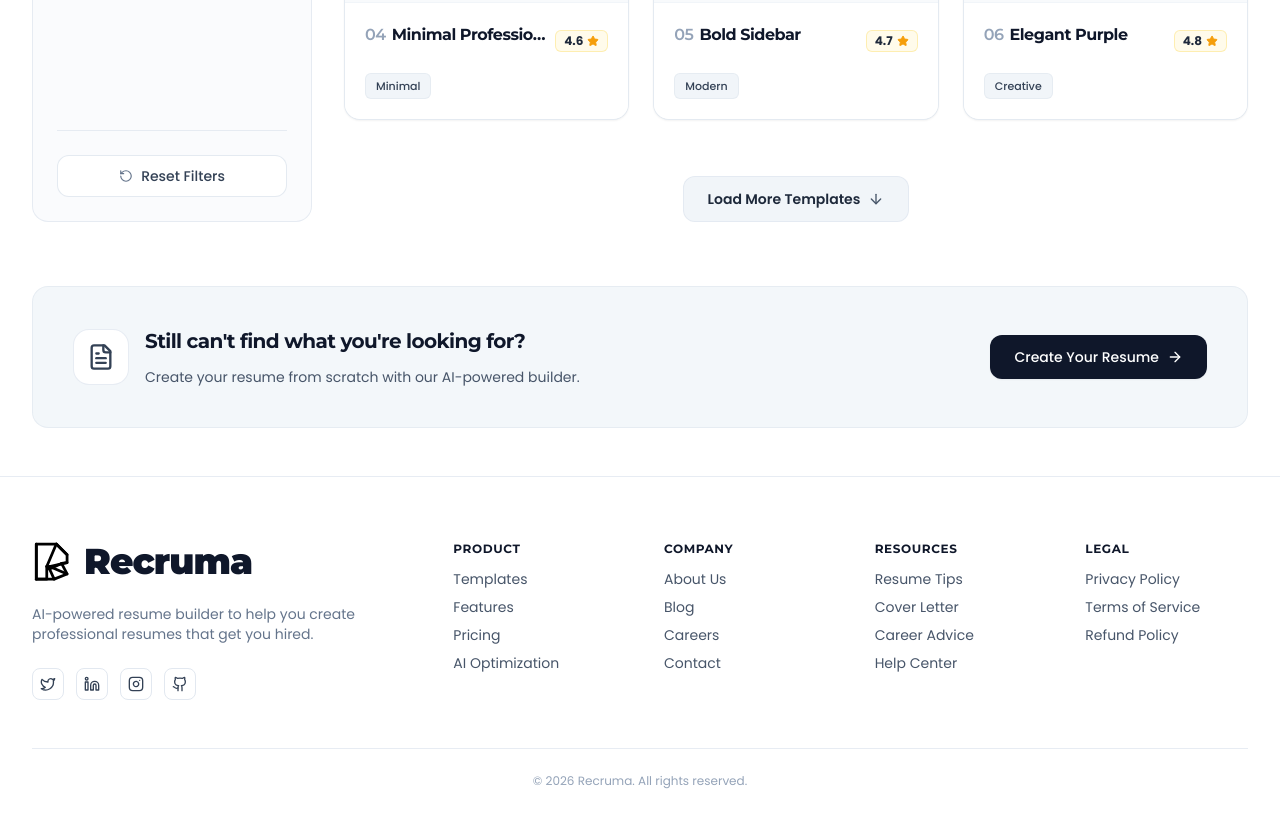
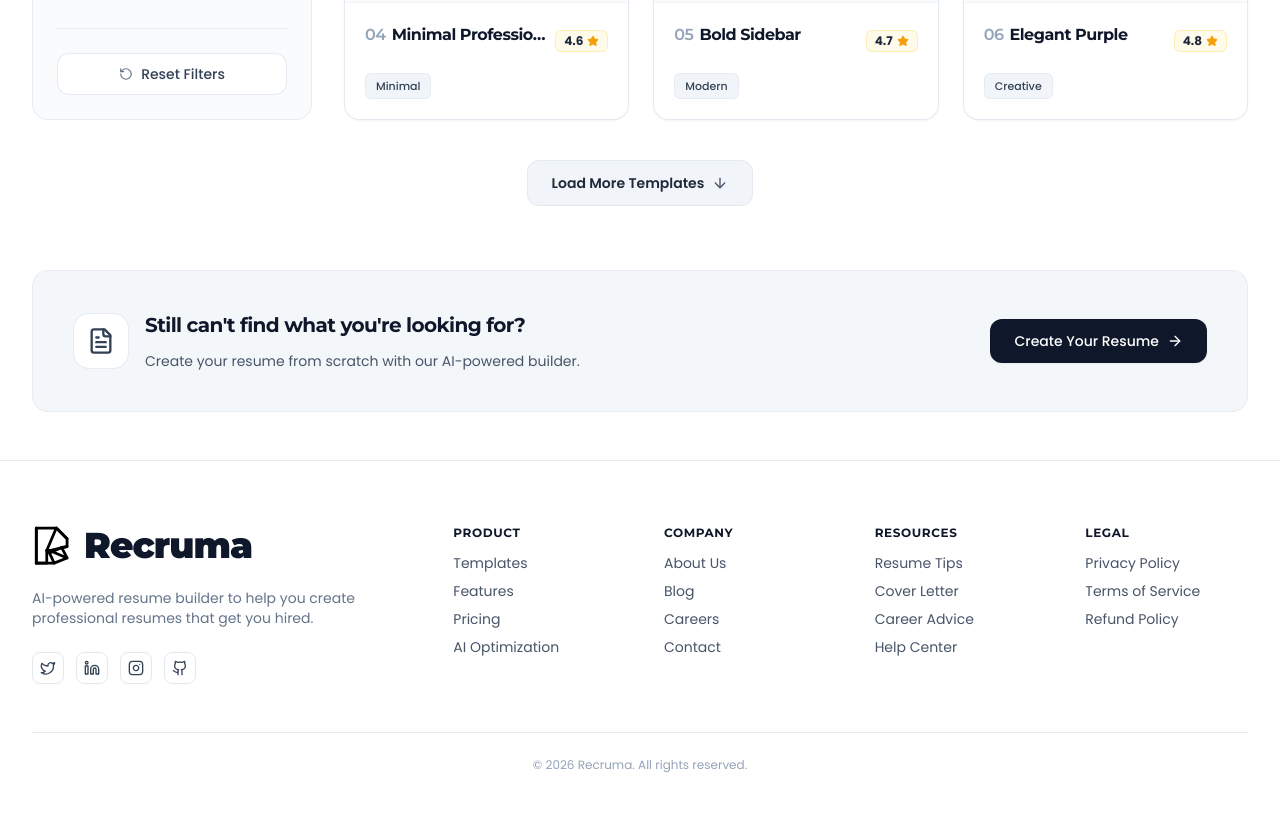
Before and after one commit to KhawajaIdrees/Recruma, a Next.js app: page /templates in a window 1280 px wide. Shown: the part 1620-2447 px from the top of the page. Built offline with nearby package versions, Linux system fonts and the light colour scheme.

Commit message:
filter template adjustment equally according to last templates before load template button

```diff
--- a/src/app/templates/page.tsx
+++ b/src/app/templates/page.tsx
@@ -431,8 +431,7 @@ export default function TemplatesPage() {
                   {/* Template Card 1 (Modern Professional) */}
                   <div
                     onMouseEnter={() => setHoveredHeroCard(1)}
-                    className={`absolute transform transition-all duration-300 ease-out p-2.5 bg-white rounded-xl border border-slate-200/90 overflow-hidden w-56 sm:w-68 h-72 sm:h-80 ${
-                      hoveredHeroCard === 1
+                    className={`absolute transform transition-all duration-300 ease-out p-2.5 bg-white rounded-xl border border-slate-200/90 overflow-hidden w-56 sm:w-68 h-72 sm:h-80 ${hoveredHeroCard === 1
                         ? "z-20 -translate-x-4 sm:-translate-x-6 translate-y-1 -rotate-2 scale-105 shadow-2xl ring-2 ring-slate-900/10"
                         : "z-10 -translate-x-2 sm:-translate-x-3 translate-y-3 -rotate-4 scale-95 opacity-90 shadow-md"
                       }`}
@@ -447,8 +446,7 @@ export default function TemplatesPage() {
                   {/* Template Card 2 (Executive Classic) */}
                   <div
                     onMouseEnter={() => setHoveredHeroCard(2)}
-                    className={`absolute transform transition-all duration-300 ease-out p-2.5 bg-white rounded-xl border border-slate-200/90 overflow-hidden w-56 sm:w-68 h-72 sm:h-80 ${
-                      hoveredHeroCard === 2
+                    className={`absolute transform transition-all duration-300 ease-out p-2.5 bg-white rounded-xl border border-slate-200/90 overflow-hidden w-56 sm:w-68 h-72 sm:h-80 ${hoveredHeroCard === 2
                         ? "z-20 translate-x-4 sm:translate-x-6 -translate-y-1 rotate-2 scale-105 shadow-2xl ring-2 ring-slate-900/10"
                         : "z-10 translate-x-2 sm:translate-x-3 -translate-y-3 rotate-5 scale-95 opacity-90 shadow-md"
                       }`}
@@ -506,8 +504,7 @@ export default function TemplatesPage() {
                 <button
                   onClick={() => setViewMode("grid")}
                   aria-label="Grid View"
-                  className={`p-1.5 rounded-md transition-colors ${
-                    viewMode === "grid"
+                  className={`p-1.5 rounded-md transition-colors ${viewMode === "grid"
                       ? "bg-slate-900 text-white shadow-xs"
                       : "text-slate-600 hover:text-slate-900"
                     }`}
@@ -517,8 +514,7 @@ export default function TemplatesPage() {
                 <button
                   onClick={() => setViewMode("list")}
                   aria-label="List View"
-                  className={`p-1.5 rounded-md transition-colors ${
-                    viewMode === "list"
+                  className={`p-1.5 rounded-md transition-colors ${viewMode === "list"
                       ? "bg-slate-900 text-white shadow-xs"
                       : "text-slate-600 hover:text-slate-900"
                     }`}
@@ -534,8 +530,7 @@ export default function TemplatesPage() {
 
             {/* SIDEBAR FILTERS (Desktop & Mobile Drawer) */}
             <aside
-              className={`lg:col-span-3 bg-slate-50/70 p-5 sm:p-6 rounded-2xl border border-slate-200/80 flex flex-col justify-between ${
-                isMobileFilterOpen ? "flex" : "hidden lg:flex"
+              className={`lg:col-span-3 bg-slate-50/70 p-5 sm:p-6 rounded-2xl border border-slate-200/80 flex flex-col justify-between ${isMobileFilterOpen ? "flex" : "hidden lg:flex"
                 }`}
             >
               <div className="space-y-6">
@@ -578,16 +573,14 @@ export default function TemplatesPage() {
                               setSelectedCategory(cat);
                               setVisibleCount(6);
                             }}
-                            className={`w-full flex items-center justify-between px-3 py-2 rounded-lg text-xs sm:text-sm transition-all ${
-                              isSelected
+                            className={`w-full flex items-center justify-between px-3 py-2 rounded-lg text-xs sm:text-sm transition-all ${isSelected
                                 ? "bg-slate-900 text-white font-medium shadow-xs"
                                 : "text-slate-600 hover:bg-slate-100/80 hover:text-slate-900 font-normal"
                               }`}
                           >
                             <span>{cat}</span>
                             <span
-                              className={`text-xs px-2 py-0.5 rounded-full font-medium ${
-                                isSelected ? "bg-slate-800 text-white" : "text-slate-400 bg-slate-100"
+                              className={`text-xs px-2 py-0.5 rounded-full font-medium ${isSelected ? "bg-slate-800 text-white" : "text-slate-400 bg-slate-100"
                                 }`}
                             >
                               {count}
@@ -690,7 +683,7 @@ export default function TemplatesPage() {
             </aside>
 
             {/* RIGHT SIDE: TEMPLATES SHOWCASE GRID */}
-            <div className="lg:col-span-9 space-y-8">
+            <div className="lg:col-span-9">
 
               {displayedTemplates.length === 0 ? (
                 <div className="text-center py-16 bg-slate-50 rounded-2xl border border-slate-200">
@@ -857,9 +850,13 @@ export default function TemplatesPage() {
                 </div>
               )}
 
-              {/* Load More Button */}
+            </div>
+
+          </div>
+
+          {/* Load More Button (Placed below both sidebar and templates grid, aligned before CTA section) */}
           {visibleCount < filteredTemplates.length && (
-                <div className="pt-6 text-center">
+            <div className="pt-10 text-center">
               <button
                 onClick={() => setVisibleCount((prev) => Math.min(prev + 6, filteredTemplates.length))}
                 className="inline-flex items-center justify-center space-x-2 bg-slate-100 hover:bg-slate-200 text-slate-800 font-semibold px-6 py-3 rounded-xl border border-slate-200/80 transition-all text-sm shadow-xs cursor-pointer font-montserrat"
@@ -870,9 +867,7 @@ export default function TemplatesPage() {
             </div>
           )}
 
-            </div>
 
-          </div>
 
           {/* BOTTOM CTA BANNER SECTION */}
           <div className="mt-16 bg-slate-100/80 border border-slate-200/70 rounded-2xl p-6 sm:p-10 flex flex-col md:flex-row items-center justify-between gap-6">
```
Lines whose indentation alone changed are shown as unchanged.
